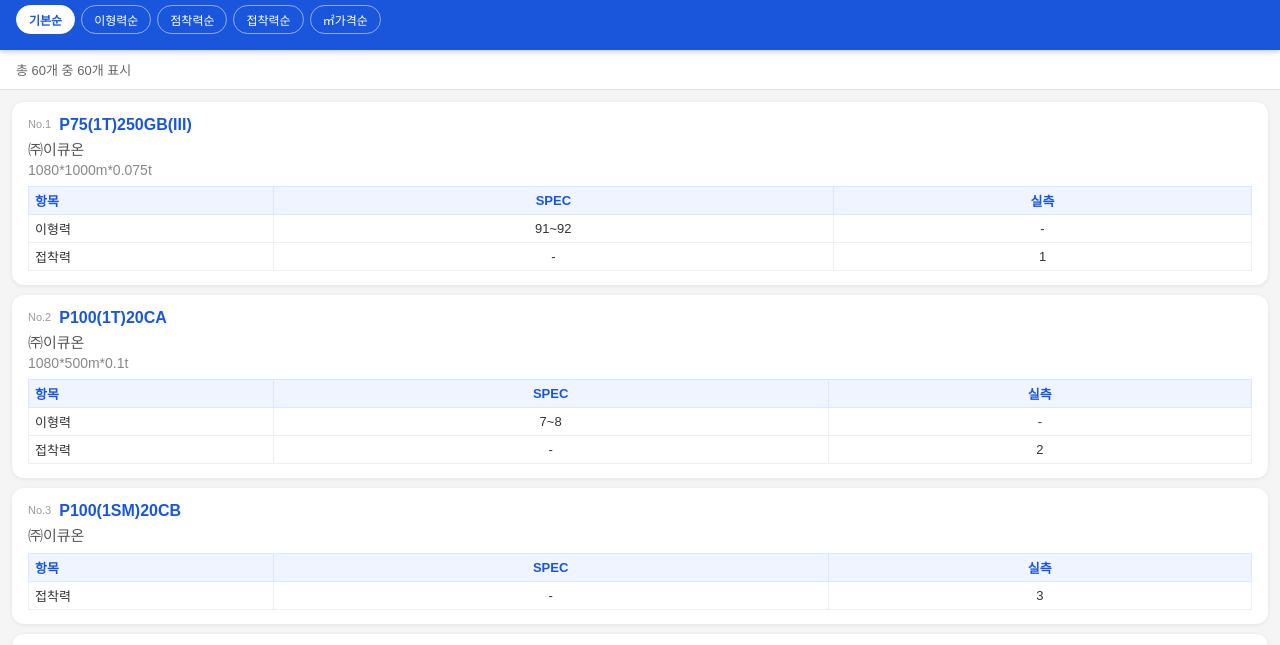
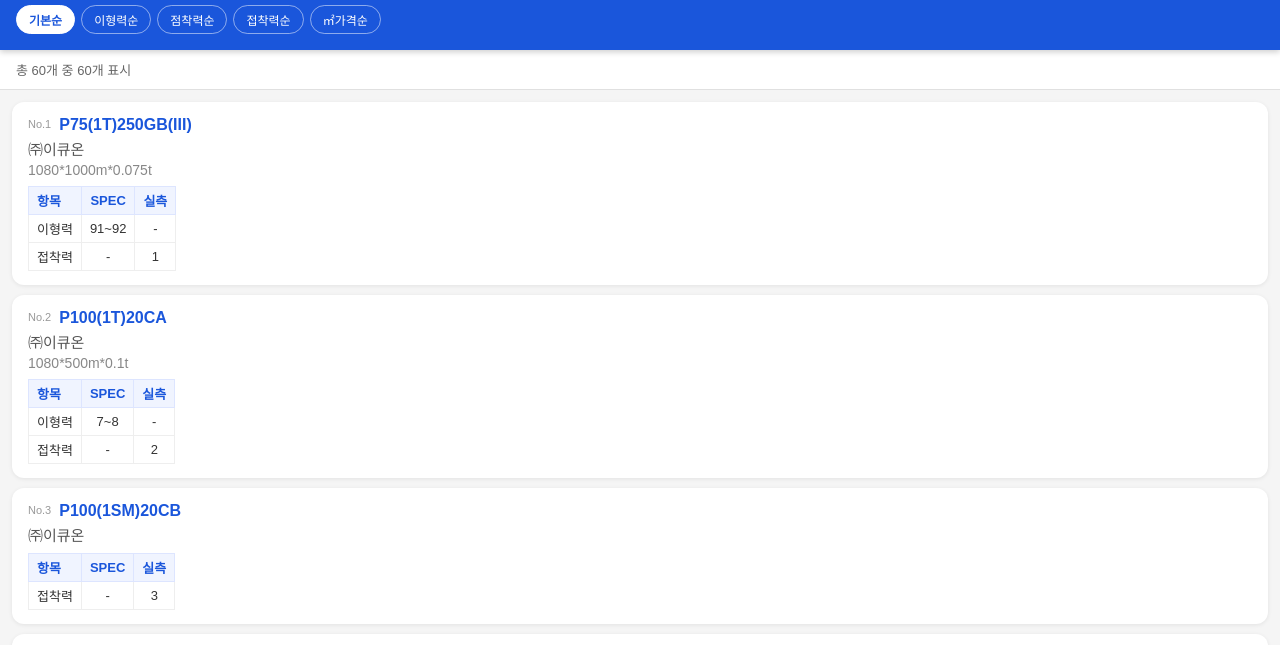
Before and after one commit to 5sgg9smpgf-star/wonjajae-app, a plain HTML site: page index.html in a window 1280 px wide. Shown: the part 91-736 px from the top of the page. Drawn offline with Linux system fonts and the light colour scheme.

Commit message:
fix table layout

```diff
--- a/index.html
+++ b/index.html
@@ -155,11 +155,11 @@ function render(){
       +(d.spec?'<div class="cspec">'+d.spec+'</div>':'')
       +(sqms?'<div style="font-size:14px;color:#888;margin-top:3px">'+sqms+'</div>':'')
       +((d.iy_spec||d.iy_avg||d.ja_spec||d.ja_avg||d.je_spec||d.je_avg)?
-        '<table style="margin-top:8px;font-size:13px;border-collapse:collapse;width:100%">'
-        +'<tr style="background:#f0f4ff"><th style="padding:4px 6px;text-align:left;color:#1a56db;font-weight:600;border:1px solid #dde5ff;width:20%">항목</th><th style="padding:4px 6px;text-align:center;color:#1a56db;font-weight:600;border:1px solid #dde5ff">SPEC</th><th style="padding:4px 6px;text-align:center;color:#1a56db;font-weight:600;border:1px solid #dde5ff">실측</th></tr>'
-        +(d.iy_spec||d.iy_avg?'<tr><td style="padding:4px 6px;border:1px solid #eee">이형력</td><td style="padding:4px 6px;text-align:center;border:1px solid #eee;word-break:break-all">'+(d.iy_spec||'-')+'</td><td style="padding:4px 6px;text-align:center;border:1px solid #eee">'+(d.iy_avg||'-')+'</td></tr>':'')
-        +(d.ja_spec||d.ja_avg?'<tr style="background:#fafafa"><td style="padding:4px 6px;border:1px solid #eee">점착력</td><td style="padding:4px 6px;text-align:center;border:1px solid #eee;word-break:break-all">'+(d.ja_spec||'-')+'</td><td style="padding:4px 6px;text-align:center;border:1px solid #eee">'+(d.ja_avg||'-')+'</td></tr>':'')
-        +(d.je_spec||d.je_avg?'<tr><td style="padding:4px 6px;border:1px solid #eee">접착력</td><td style="padding:4px 6px;text-align:center;border:1px solid #eee;word-break:break-all">'+(d.je_spec||'-')+'</td><td style="padding:4px 6px;text-align:center;border:1px solid #eee">'+(d.je_avg||'-')+'</td></tr>':'')
+        '<table style="margin-top:8px;font-size:13px;border-collapse:collapse;width:auto;max-width:100%">'
+        +'<tr style="background:#f0f4ff"><th style="padding:4px 8px;text-align:left;color:#1a56db;font-weight:600;border:1px solid #dde5ff">항목</th><th style="padding:4px 8px;text-align:center;color:#1a56db;font-weight:600;border:1px solid #dde5ff">SPEC</th><th style="padding:4px 8px;text-align:center;color:#1a56db;font-weight:600;border:1px solid #dde5ff">실측</th></tr>'
+        +(d.iy_spec||d.iy_avg?'<tr><td style="padding:4px 8px;border:1px solid #eee;white-space:nowrap">이형력</td><td style="padding:4px 8px;text-align:center;border:1px solid #eee;white-space:nowrap">'+(d.iy_spec||'-')+'</td><td style="padding:4px 8px;text-align:center;border:1px solid #eee;white-space:nowrap">'+(d.iy_avg||'-')+'</td></tr>':'')
+        +(d.ja_spec||d.ja_avg?'<tr style="background:#fafafa"><td style="padding:4px 8px;border:1px solid #eee;white-space:nowrap">점착력</td><td style="padding:4px 8px;text-align:center;border:1px solid #eee;white-space:nowrap">'+(d.ja_spec||'-')+'</td><td style="padding:4px 8px;text-align:center;border:1px solid #eee;white-space:nowrap">'+(d.ja_avg||'-')+'</td></tr>':'')
+        +(d.je_spec||d.je_avg?'<tr><td style="padding:4px 8px;border:1px solid #eee;white-space:nowrap">접착력</td><td style="padding:4px 8px;text-align:center;border:1px solid #eee;white-space:nowrap">'+(d.je_spec||'-')+'</td><td style="padding:4px 8px;text-align:center;border:1px solid #eee;white-space:nowrap">'+(d.je_avg||'-')+'</td></tr>':'')
         +'</table>':'')
       +'</div>';
   }).join('');
```
